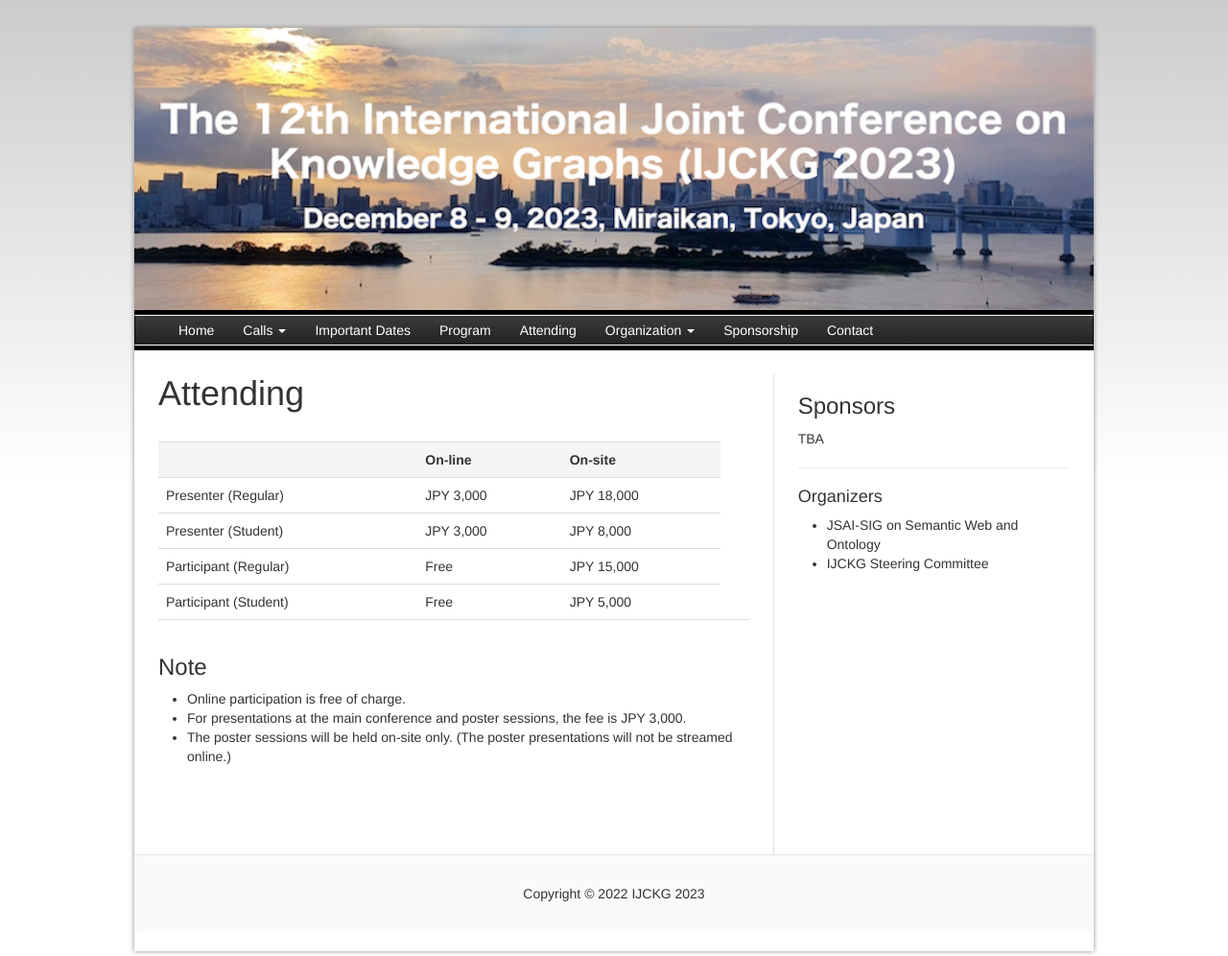
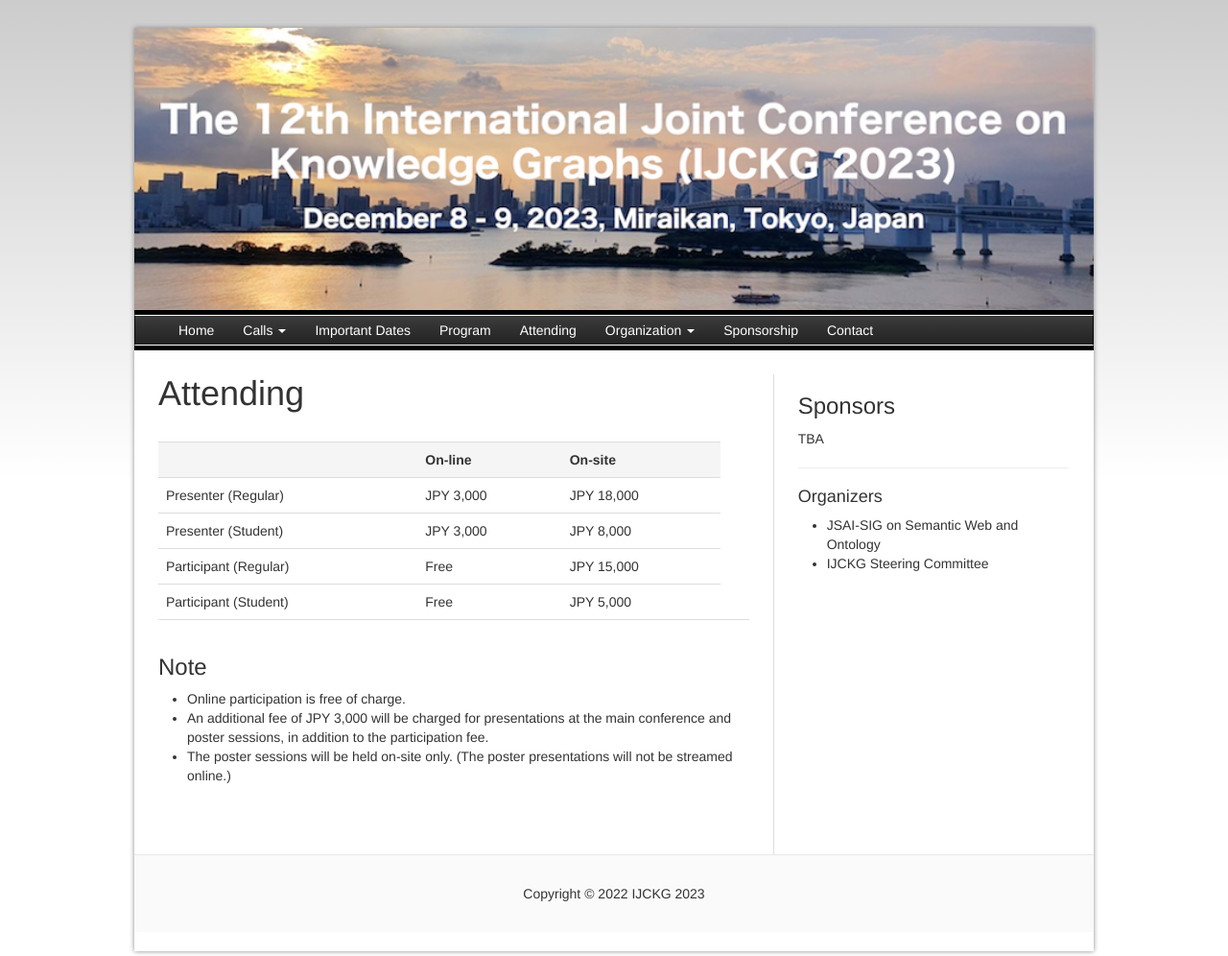
Before and after one commit to IJCKGconference/IJCKG2023, a Jekyll site: the page built from pages/attending.html, in a window 1280 px wide. Shown: the whole page at 96% size. Built offline with Jekyll 4.4.1, drawn with Linux system fonts in a browser that asks for light colours.

Commit message:
update attending.html

```diff
--- a/pages/attending.html
+++ b/pages/attending.html
@@ -49,7 +49,8 @@
 <h3>Note</h3>
 <ul>
     <li>Online participation is free of charge. </li>
-    <li>For presentations at the main conference and poster sessions, the fee is JPY 3,000.</li>
+    <li>An additional fee of JPY 3,000 will be charged for presentations at the main conference and poster sessions, in
+        addition to the participation fee.</li>
     <li>The poster sessions will be held on-site only. (The poster presentations will not be streamed online.)</li>
 </ul>
 
```
Also changed, not shown: 1 other file.
